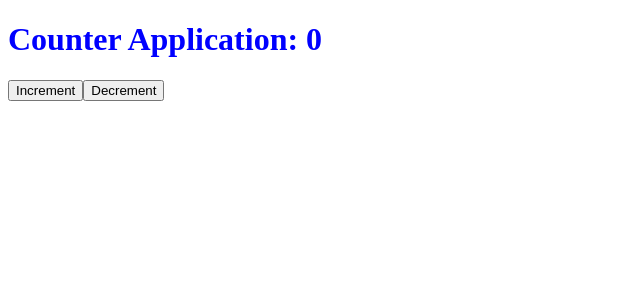
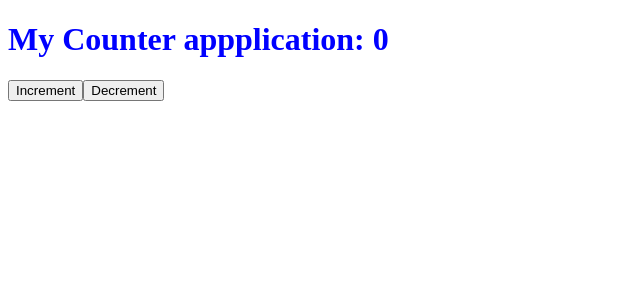
Before and after one commit to simotae14/reference-bookmark-react, a React (Create React App) app: page / in a window 1280 px wide. Shown: the top 300 px of the page, without its empty margins (0-640 px from the left). Built offline with nearby package versions, Linux system fonts and the light colour scheme.

Commit message:
useState in functional Components

```diff
--- a/src/App.js
+++ b/src/App.js
@@ -1,46 +1,55 @@
-import React from 'react';
+import React, { useState } from 'react';
 
-// const App = () => (
-//   <div className="container">
-//     <h1>Hello World</h1>
-//     <h2>Hey Guys</h2>
-//   </div>
-// );
+const App = () => {
+  const [ counter, setCounter ] = useState(0);
+  const [ title, setTitle ] = useState('My Counter appplication');
+
+  const increment = num => () => {
+    setCounter(counter + num);
+  }
+  return (
+    <div className="container">
+      <h1>{title}: {counter}</h1>
+      <button onClick={increment(1)}>Increment</button>
+      <button onClick={increment(-1)}>Decrement</button>
+    </div>
+  );
+};
 
 // Class Component
-class App extends React.Component {
-  // constructor() {
-  //   super();
-  //   this.state = {
+// class App extends React.Component {
+//   // constructor() {
+//   //   super();
+//   //   this.state = {
+//   //     counter: 0
+//   //   };
+//   // }
+
+//   state = {
 //     counter: 0
 //   };
-  // }
 
-  state = {
-    counter: 0
-  };
-
-  increment = (num) => () => {
-    this.setState({
-      counter: this.state.counter + num
-    });
-  }
-  // increment = (num) => {
-  //   return () => {
+//   increment = (num) => () => {
 //     this.setState({
 //       counter: this.state.counter + num
 //     });
 //   }
+//   // increment = (num) => {
+//   //   return () => {
+//   //     this.setState({
+//   //       counter: this.state.counter + num
+//   //     });
+//   //   }
+//   // }
+//   render() {
+//     return (
+//       <div className="container">
+        // <h1>Counter Application: {this.state.counter}</h1>
+        // <button onClick={this.increment(1)}>Increment</button>
+        // <button onClick={this.increment(-1)}>Decrement</button>
+//       </div>
+//     );
+//   }
 // }
-  render() {
-    return (
-      <div className="container">
-        <h1>Counter Application: {this.state.counter}</h1>
-        <button onClick={this.increment(1)}>Increment</button>
-        <button onClick={this.increment(-1)}>Decrement</button>
-      </div>
-    );
-  }
-}
 
 export default App;
```
Lines whose indentation alone changed are shown as unchanged.
